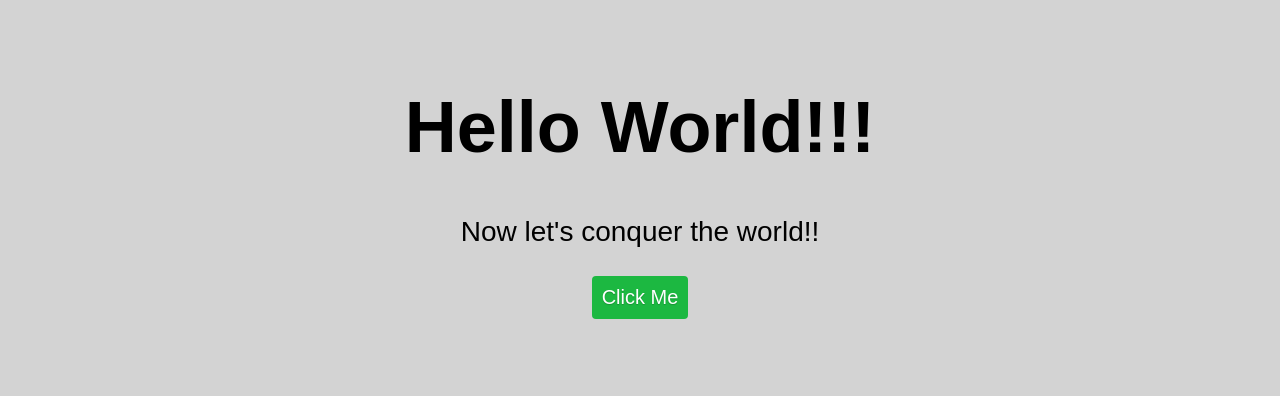
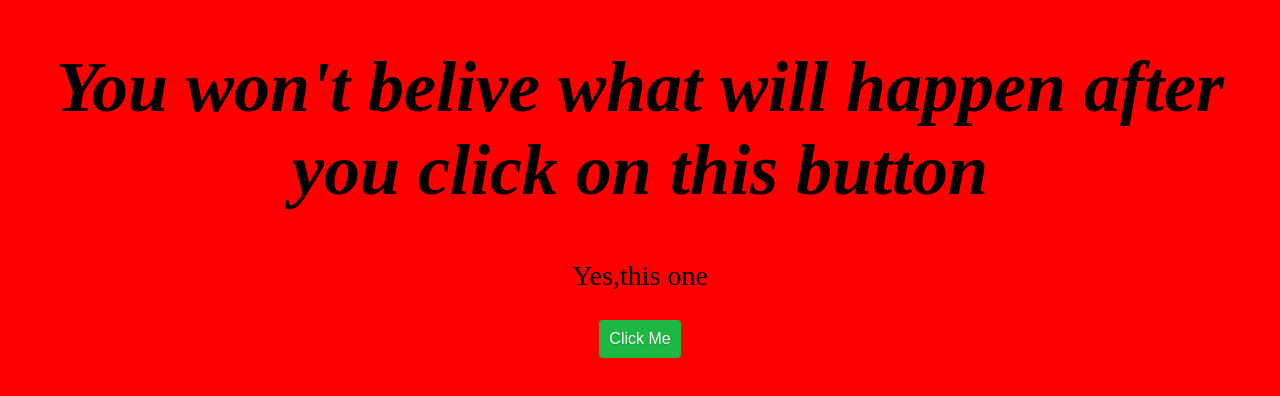
Before and after one commit to adices88/my-first-site, a plain HTML site: page index.html in a window 1280 px wide. Shown: the part 190-586 px from the top of the page. Drawn offline with Linux system fonts and the light colour scheme.

Commit message:
my second commit

```diff
--- a/index.html
+++ b/index.html
@@ -7,8 +7,8 @@
 </head>
 <body>
   <div>
-    <h1>Hello World!!!</h1>
-    <p>Now let's conquer the world!!</p>
+    <h1>You won't belive what will happen after you click on this button</h1>
+    <p>Yes,this one</p>
     <button>Click Me</button>
   </div>
   <script src="script.js" type="text/javascript"></script>
--- a/script.js
+++ b/script.js
@@ -2,6 +2,6 @@ window.onload = function() {
     var button = document.querySelector('button');
 
     button.addEventListener('click', function() {
-      alert("Let's Rock!!");
+      alert("Boom, a window oppened");
     });
   }
--- a/style.css
+++ b/style.css
@@ -1,6 +1,6 @@
 body {
-    background-color: lightgray;
-    font-family: Arial;
+    background-color: red;
+    font-family: 'Times New Roman';
     text-align: center;
     display: flex;
     align-items: center;
@@ -11,6 +11,7 @@ body {
 
   h1 {
     font-size: 72px;
+    font-style: italic;
   }
 
   p {
@@ -19,7 +20,7 @@ body {
 
   button {
       color: white;
-      font-size: 125%;
+      font-size: 100%;
       border-radius: 4px;
       border: none;
       text-shadow: 0 1px 1px rgba(0, 0, 0, 0.2);
```
